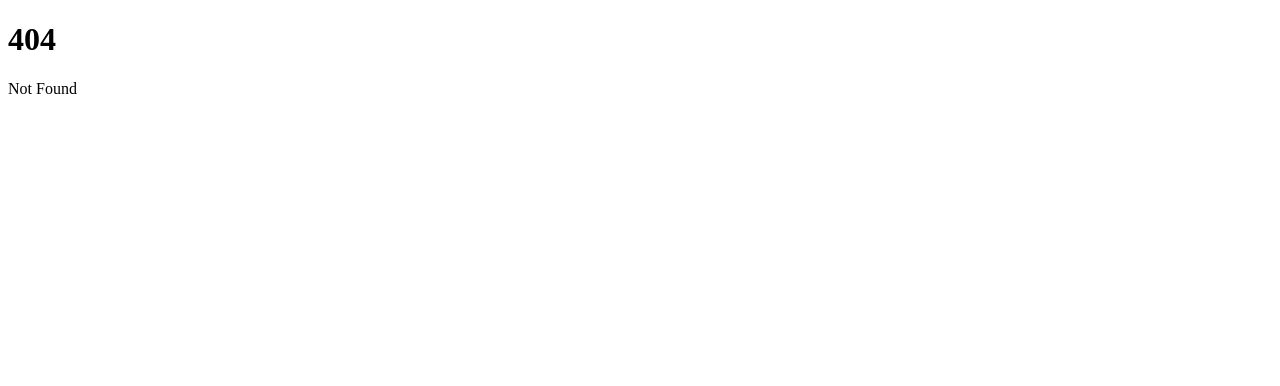
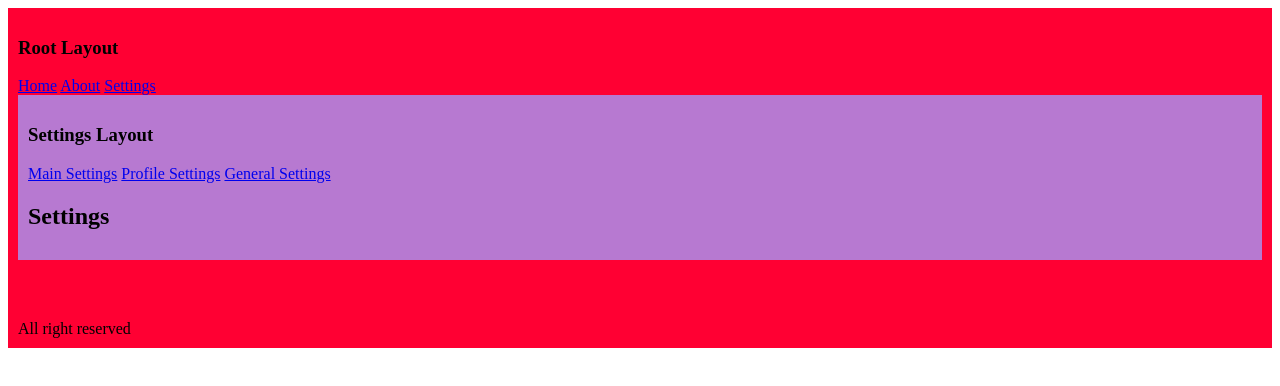
Before and after one commit to Pablo2e/curso-svelte-sveltekit, a SvelteKit app in the folder my-sveltekit-app/: page /settings in a window 1280 px wide. Before the commit this address had no page. Shown: the top 386 px of the page. Built offline with nearby package versions, Linux system fonts and the light colour scheme.

Commit message:
seccion 10 93 layouts basics

```diff
--- /dev/null
+++ b/my-sveltekit-app/src/routes/+layout.svelte
@@ -0,0 +1,14 @@
+<div style:background="#f03" style:padding="10px">
+  <h3>Root Layout</h3>
+  <nav>
+    <a href="/">Home</a>
+    <a href="/about">About</a>
+    <a href="/settings">Settings</a>
+  </nav>
+
+  <slot />
+
+  <footer style:margin-top="60px">
+    All right reserved
+  </footer>
+</div>
--- /dev/null
+++ b/my-sveltekit-app/src/routes/settings/+layout.svelte
@@ -0,0 +1,10 @@
+<div style:background="#b779d1" style:padding="10px">
+  <h3>Settings Layout</h3>
+  <navigation>
+    <a href="/settings">Main Settings</a>
+    <a href="/settings/profile">Profile Settings</a>
+    <a href="/settings/general">General Settings</a>
+  </navigation>
+
+  <slot />
+</div>
--- /dev/null
+++ b/my-sveltekit-app/src/routes/settings/+page.svelte
@@ -0,0 +1 @@
+<h2>Settings</h2>
--- /dev/null
+++ b/my-sveltekit-app/src/routes/settings/general/+page.svelte
@@ -0,0 +1 @@
+<h2>General Settings</h2>
--- /dev/null
+++ b/my-sveltekit-app/src/routes/settings/profile/+page.svelte
@@ -0,0 +1 @@
+<h2>Profile Settings</h2>
```
